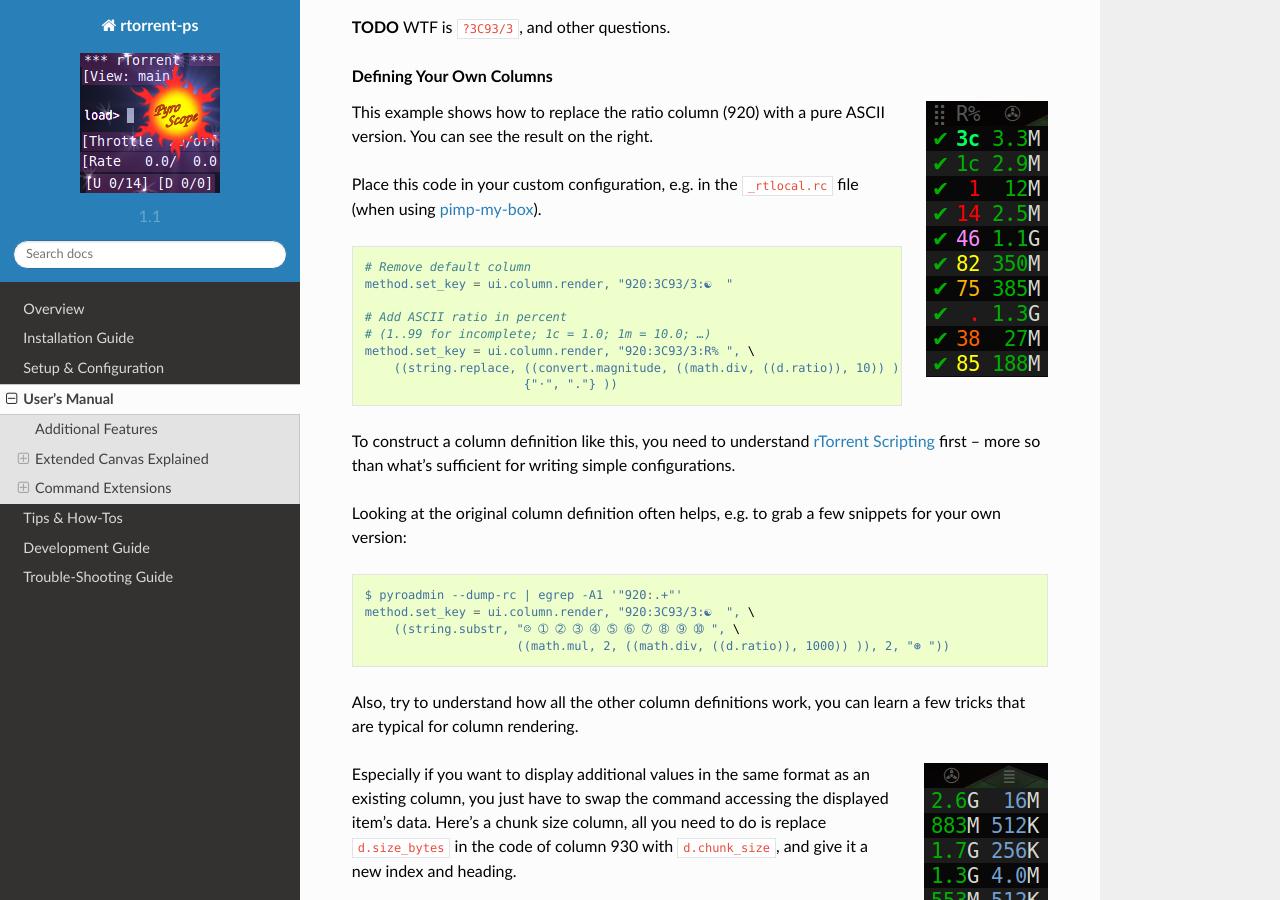
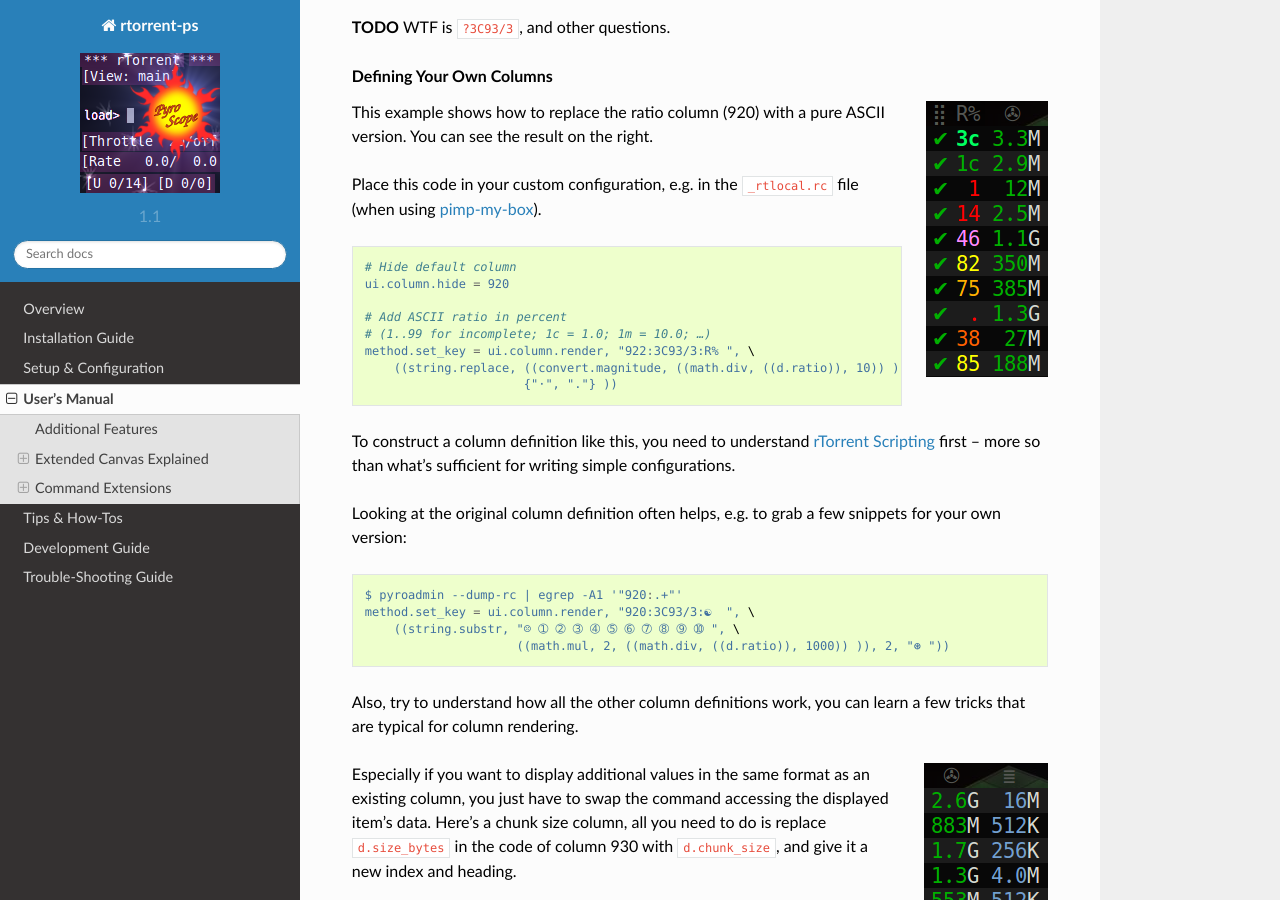
Before and after one commit to pyroscope/rtorrent-ps, a Sphinx documentation site: the page built from docs/manual.rst, in a window 1280 px wide and 900 px high, scrolled down 5635 px. Built offline with Sphinx 7.4.7 and the Read the Docs theme 2.0.0, drawn with Linux system fonts in a browser that asks for light colours.

Commit message:
docs: use ui.column.hide to shadow default columns

```diff
--- a/docs/manual.rst
+++ b/docs/manual.rst
@@ -291,12 +291,12 @@
 
 .. code-block:: ini
 
-    # Remove default column
-    method.set_key = ui.column.render, "920:3C93/3:☯  "
+    # Hide default column
+    ui.column.hide = 920
 
     # Add ASCII ratio in percent
     # (1..99 for incomplete; 1c = 1.0; 1m = 10.0; …)
-    method.set_key = ui.column.render, "920:3C93/3:R% ", \
+    method.set_key = ui.column.render, "922:3C93/3:R% ", \
         ((string.replace, ((convert.magnitude, ((math.div, ((d.ratio)), 10)) )), \
                           {"⋅", "."} ))
 
```
